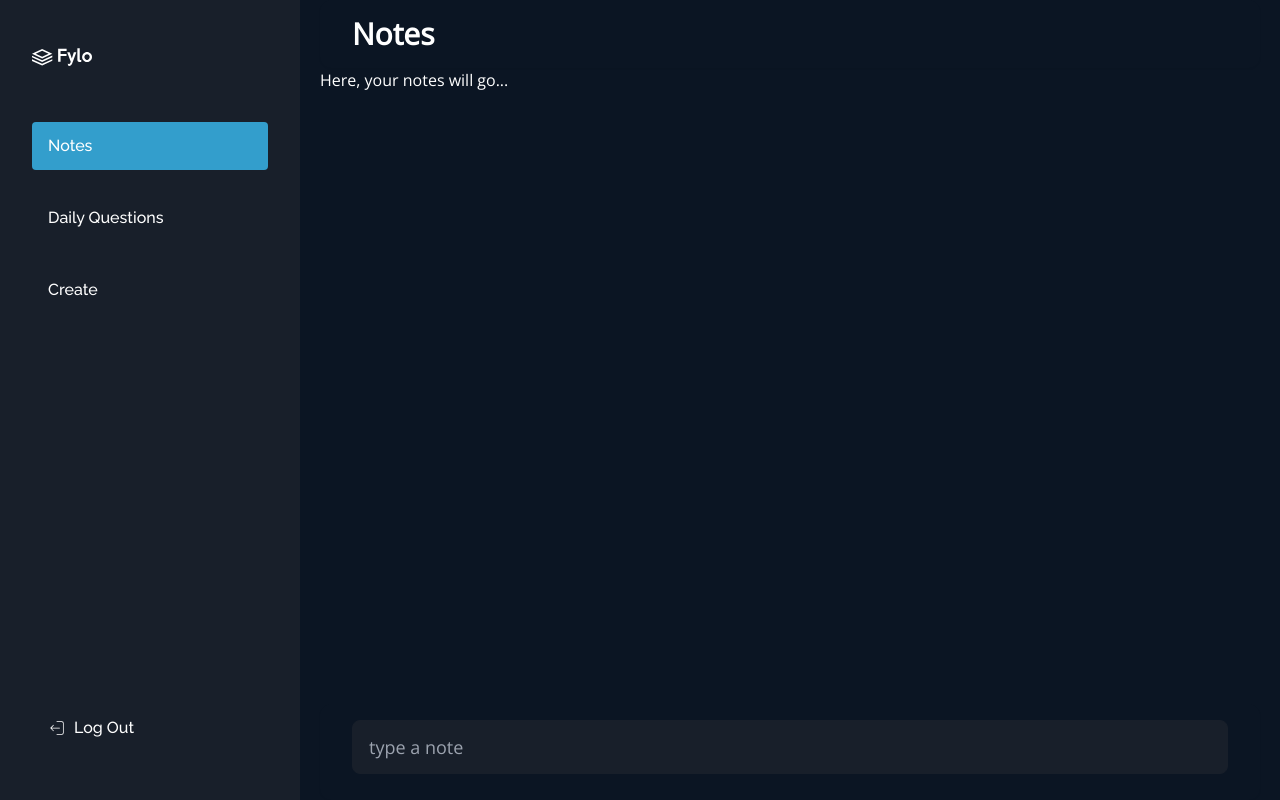
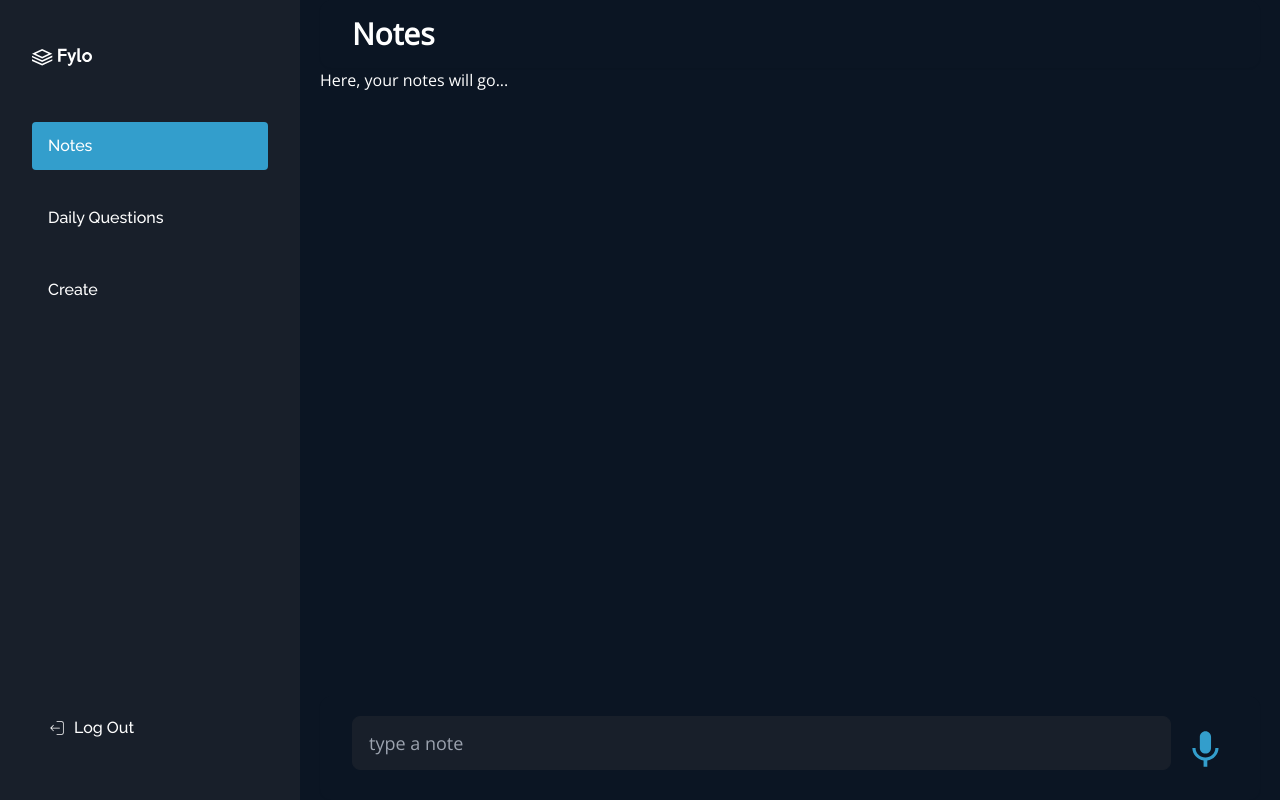
Before and after one commit to Timothy-Achonu/ThoughtTrace, a Next.js app: page /notes in a window 1280 px wide. Built offline with nearby package versions, Linux system fonts and the light colour scheme; no server answers; sample sign-in values are in the browser's storage.

Commit message:
add notes sending and voice recording btns

```diff
--- a/src/components/molecules/NoteCreator.tsx
+++ b/src/components/molecules/NoteCreator.tsx
@@ -1,13 +1,29 @@
+"use client";
+
 import { Input } from "@/components/atoms/Input";
+import { IoSend } from "react-icons/io5";
+import { MdKeyboardVoice } from "react-icons/md";
+import { Button } from "..";
+import { useState } from "react";
 function NoteCreator() {
+  const [inputValue, setInputValue] = useState("");
   return (
-    <section className="sticky bottom-0">
+    <section className="sticky bottom-0 flex items-center gap-1 md:gap-3">
       <Input
         type="text"
         placeholder="type a note"
         className="bg-primary-main
          font-extralight border-primary-main outline-none text-neutral-main"
+        value={inputValue}
+        onChange={(e) => setInputValue(e.target.value)}
       />
+      <Button className="flex items-center bg-transparent w-fit px-0  min-w-0">
+        {inputValue ? (
+          <IoSend className="text-accent-blue text-[3rem]" />
+        ) : (
+          <MdKeyboardVoice className="text-accent-blue text-[3rem]" />
+        )}
+      </Button>
     </section>
   );
 }
--- a/src/components/templates/DashboardLayout.tsx
+++ b/src/components/templates/DashboardLayout.tsx
@@ -11,7 +11,7 @@ type DashboardLayoutPropsType = {
 function DashboardLayout({children, header, subHeader, footer}:DashboardLayoutPropsType) {
 
   return (
-    <section className={`bg-primary-footer flex-1 px-5 flex flex-col`}>
+    <section className={`bg-primary-footer flex-1 md:px-5 px-3 flex flex-col`}>
       {header && (
         <div
           className={twMerge(
@@ -41,7 +41,7 @@ function DashboardLayout({children, header, subHeader, footer}:DashboardLayoutPr
       {footer && (
         <div
           className={twMerge(
-            `sticky grid items-center rounded-xl shadow-sm px-4 md:px-8  py-4 bottom-0
+            `sticky grid items-center rounded-xl shadow-sm px-0 md:px-8  py-4 bottom-0
                 left-0 right-0 z-10 w-full psx-[MIN(32px,2%)]`,
           )}
         >
```
Also changed, not shown: 1 other file (tests, documents, lock files or other folders).
